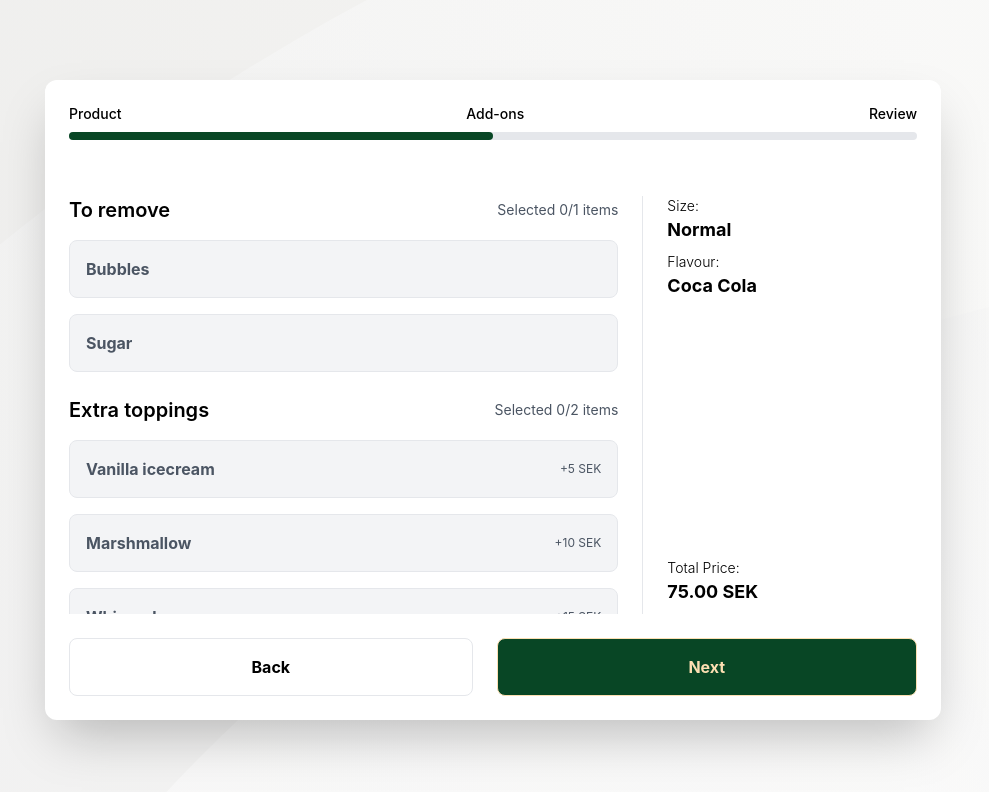
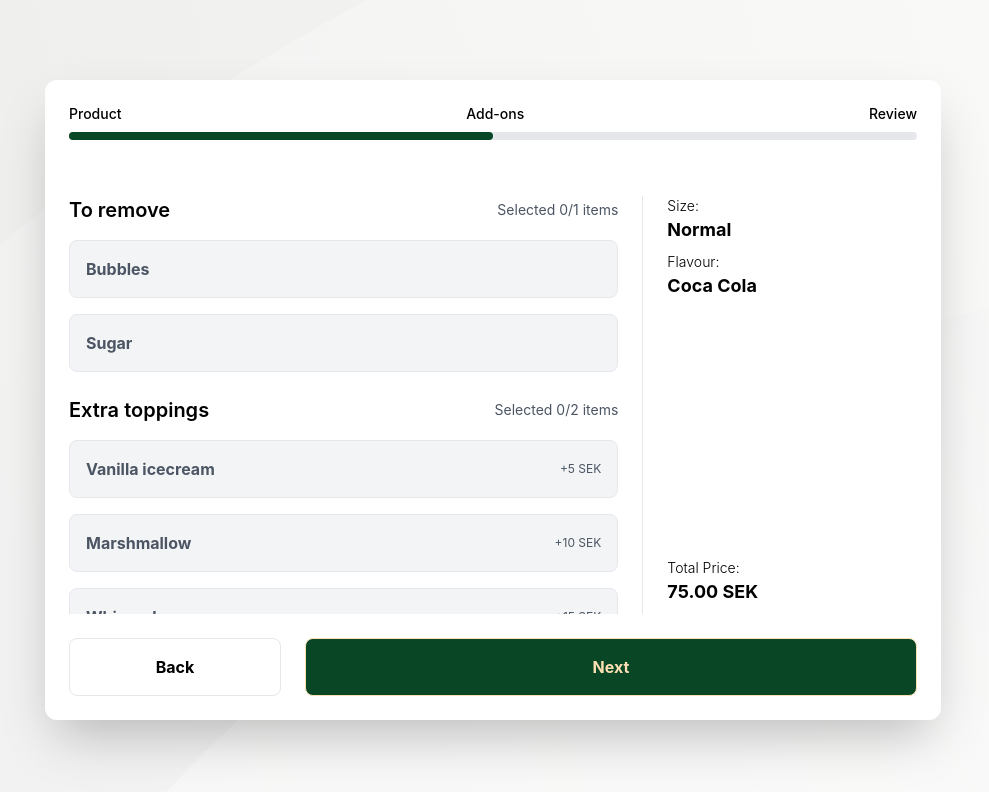
Before and after one commit to benjidotdev/qopla-product-checkout, a React (Create React App) app: page / in a window 1280 px wide. Both pictures are taken after a click on the button "Next". Shown: the top 792 px of the page, without its empty margins (147-1136 px from the left). Built offline with nearby package versions, Linux system fonts and the light colour scheme.

Commit message:
add animation

```diff
--- a/src/components/product/Product.tsx
+++ b/src/components/product/Product.tsx
@@ -19,6 +19,7 @@ const Product = () => {
   const [selectedAddOns, setSelectedAddOns] = useState<SelectedAddOnGroup[]>([]);
   const [totalPrice, setTotalPrice] = useState<number>(0);
   const [totalSteps, setTotalSteps] = useState<number>(0);
+  const [isBackTransition, setIsBackTransition] = useState<boolean>(false);
   const basePriceRef = useRef<number>(0);
 
   // Sets defaults
@@ -65,6 +66,11 @@ const Product = () => {
     );
   };
 
+  const handleBackStep = () => {
+    setIsBackTransition(true);
+    setCurrentStep(prev => prev - 1);
+  };
+
   const getCurrentStepComponent = () => {
     switch (currentStep) {
       case 1:
@@ -102,23 +108,31 @@ const Product = () => {
         <AnimatePresence mode="wait">
           {currentStep !== totalSteps && (
             <motion.div
-              initial={{ width: "66.6667%", opacity: 1 }}
+              key="stepComponent"
+              initial={{ width: isBackTransition ? 0 : "66.6667%", opacity: isBackTransition ? 0 : 1 }}
               animate={{ width: "66.6667%", opacity: 1 }}
               exit={{ width: 0, opacity: 0 }}
               transition={{
-                width: { duration: 0.5, ease: "easeInOut" },
-                opacity: { duration: 0.3, ease: "easeInOut" },
+                width: { duration: 0.5, ease: "easeIn" },
+                opacity: { duration: 0.3, ease: "easeIn" },
               }}
+              style={{ overflow: 'hidden' }}
+              onAnimationComplete={() => setIsBackTransition(false)}
             >
               {getCurrentStepComponent()}
             </motion.div>
           )}
         </AnimatePresence>
         <motion.div
+          key="overview"
           className="sticky top-0"
           initial={{ width: currentStep === totalSteps ? "100%" : "33.3333%" }}
           animate={{ width: currentStep === totalSteps ? "100%" : "33.3333%" }}
-          transition={{ duration: 0.5, ease: "easeIn" }}>
+          transition={{
+            width: { duration: 0.5, ease: "easeIn" },
+            opacity: { duration: 0.3, ease: "easeIn" },
+          }}
+        >
           <Overview
             selectedSize={selectedSize}
             selectedFlavour={selectedFlavour}
@@ -133,6 +147,7 @@ const Product = () => {
         totalSteps={totalSteps}
         disableNext={false}
         handleSubmit={handleSubmit}
+        handleBackStep={handleBackStep}
       />
     </div>
   );
--- a/src/components/product/progress-buttons/ProgressButtons.tsx
+++ b/src/components/product/progress-buttons/ProgressButtons.tsx
@@ -1,4 +1,6 @@
 import React from "react";
+import clsx from "clsx";
+import { motion, AnimatePresence } from "framer-motion";
 
 interface ProgressButtonsProps {
   currentStep: number;
@@ -6,6 +8,7 @@ interface ProgressButtonsProps {
   totalSteps: number;
   disableNext: boolean;
   handleSubmit: () => void;
+  handleBackStep: () => void;
 }
 
 const ProgressButtons = ({
@@ -14,6 +17,7 @@ const ProgressButtons = ({
                            totalSteps,
                            disableNext,
                            handleSubmit,
+                           handleBackStep,
                          }: ProgressButtonsProps) => {
   const handleNextStep = () => {
     if (currentStep < totalSteps) {
@@ -23,24 +27,42 @@ const ProgressButtons = ({
     }
   };
 
-  const handleBackStep = () => {
-    setCurrentStep(currentStep - 1);
-  };
-
   return (
     <div className="flex gap-6">
+      <AnimatePresence mode="wait">
         {currentStep > 1 && (
-        <button className="w-full  hover:bg-gray-100 border font-bold p4 rounded-lg" onClick={() => handleBackStep()}>
+          <motion.div
+            key="back-button-container"
+            className="flex-shrink-0"
+            initial={{ width: 0, opacity: 0 }}
+            animate={{ width: "25%", opacity: 1 }}
+            exit={{ width: 0, opacity: 0 }}
+            transition={{ duration: 0.5 }}
+          >
+            <button
+              className="hover:bg-gray-100 border font-bold p-4 rounded-lg w-full"
+              onClick={handleBackStep}
+            >
               Back
             </button>
+          </motion.div>
         )}
-      <button
-        className={`w-full bg-qopla-green hover:bg-qopla-green-dark text-qopla-gold border border-qopla-gold font-bold p-4 rounded-lg`}
-        onClick={() => handleNextStep()}
+      </AnimatePresence>
+      <motion.button
+        key="next-button"
+        className={clsx(
+          currentStep > 1 ? "flex-grow" : "w-full",
+          "bg-qopla-green hover:bg-qopla-green-dark text-qopla-gold border border-qopla-gold font-bold p-4 rounded-lg"
+        )}
+        onClick={handleNextStep}
         disabled={disableNext}
+        initial={{ width: "100%" }}
+        animate={{ width: currentStep > 1 ? "75%" : "100%" }}
+        exit={{ width: currentStep > 1 ? "75%" : "100%" }}
+        transition={{ duration: 0.5 }}
       >
         {currentStep < totalSteps ? "Next" : "Add to order"}
-      </button>
+      </motion.button>
     </div>
   );
 };
--- a/src/components/product/steps/add-on-step/AddOnStep.tsx
+++ b/src/components/product/steps/add-on-step/AddOnStep.tsx
@@ -130,7 +130,7 @@ const AddOnStep = ({ additionalData, selectedAddOns, setSelectedAddOns }: AddOnP
         const allAddonsHaveLimitOne = group.addons.every(a => a.limit === 1);
 
         return (
-          <div key={getGroupKey(group, index)} className="space-y-4">
+          <div key={getGroupKey(group, index)} className="space-y-4 whitespace-nowrap">
             <div className="flex items-center justify-between">
               <h2 className="text-xl font-semibold">{group.name}</h2>
               <p className="text-sm text-gray-600">
@@ -201,7 +201,7 @@ const AddOnStep = ({ additionalData, selectedAddOns, setSelectedAddOns }: AddOnP
                             </button>
                             <div className="flex items-center justify-center text-sm mx-2 w-6">
                               <p>{count}</p>
-                              <span>/{addon.limit}</span>
+                              <span>/{Math.min(addon.limit, group.limit)}</span>
                             </div>
                             <button
                               className={clsx(
--- a/src/components/product/steps/product-step/ProductStep.tsx
+++ b/src/components/product/steps/product-step/ProductStep.tsx
@@ -65,7 +65,7 @@ const ProductStep = ({
           <p className="text-sm text-gray-600 mt-4">
             <span>Upsell:&nbsp;</span>
             <span className="italic">
-              Would you like to make that a {nextSize.name} for only {nextSize.addonPrice - selectedSize.addonPrice} {CURRENCY_CODE} more?
+              "Would you like to make that a {nextSize.name} for only {nextSize.addonPrice - selectedSize.addonPrice} {CURRENCY_CODE} more?"
             </span>
           </p>
         )}
```
Lines whose indentation alone changed are shown as unchanged.
